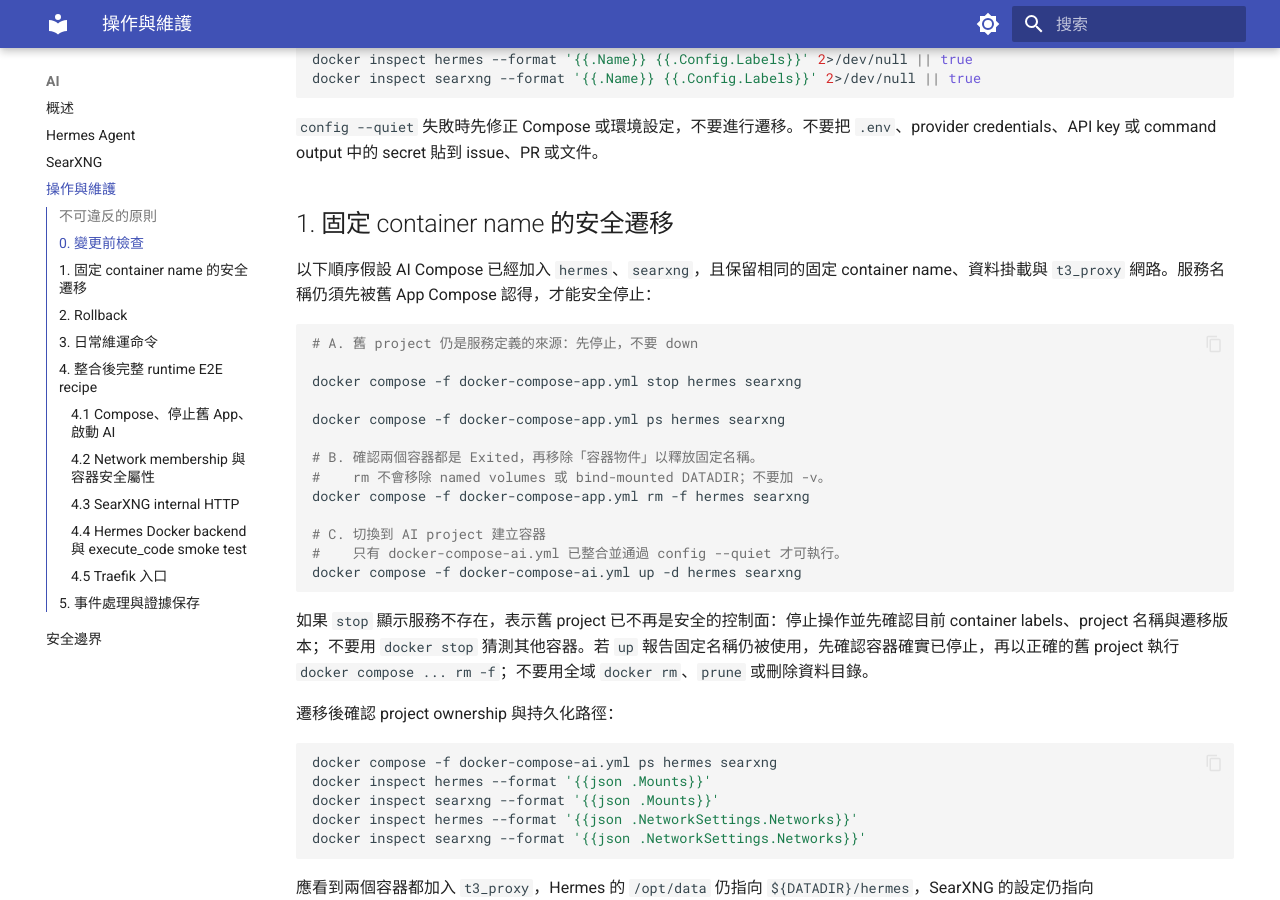
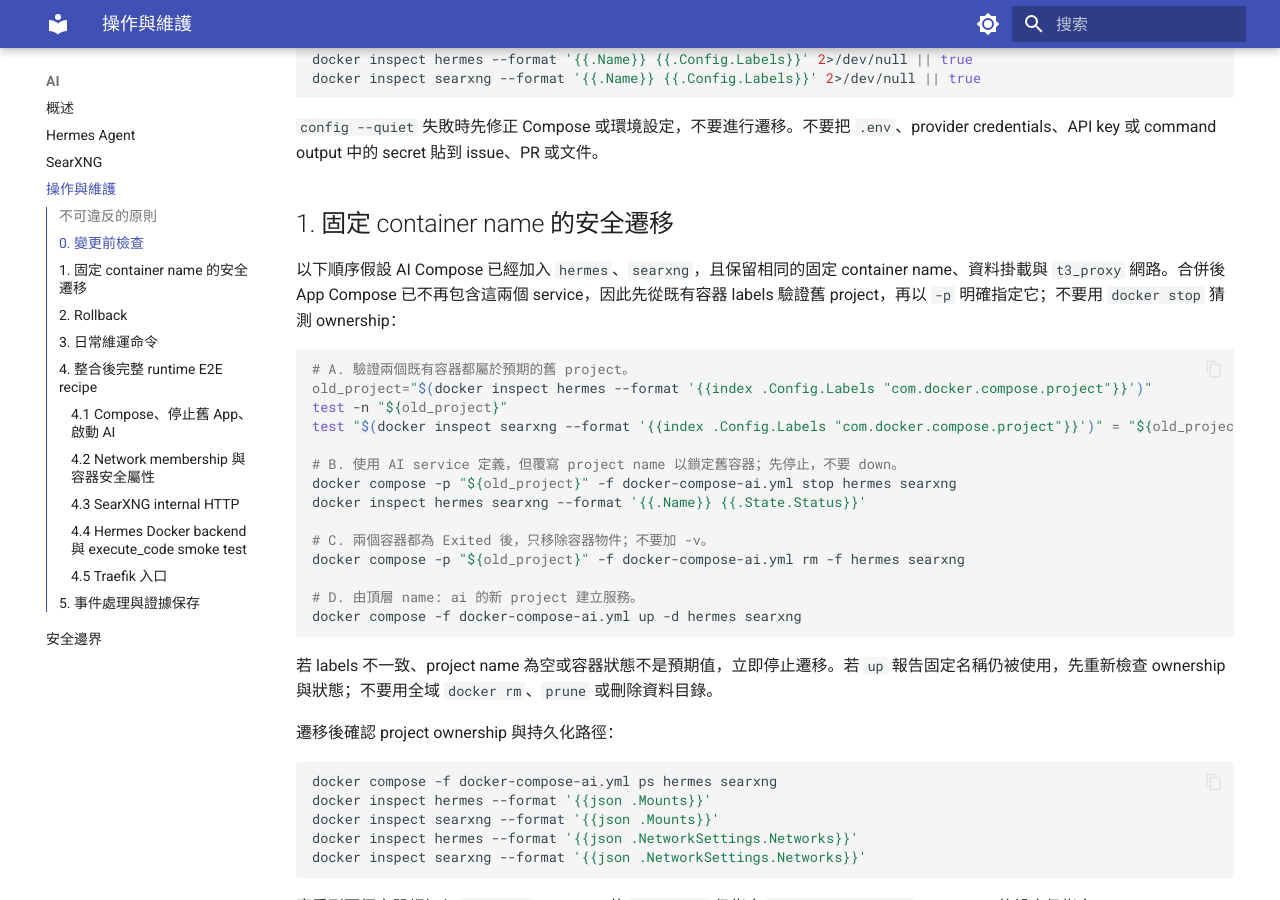
Before and after one commit to novis10813/home-server-setup, an MkDocs documentation site: the page built from docs/ai/operations.md, in a window 1280 px wide and 900 px high, scrolled down 849 px. Built offline with MkDocs 1.6.1 and Material for MkDocs 9.7.7, drawn with Linux system fonts in a browser that asks for light colours; some of the changed text lies outside the part shown.

Commit message:
fix(ai): align Hermes sandbox runtime paths
Co-Authored-By: Claude <noreply@anthropic.com>

````diff
--- a/docs/ai/operations.md
+++ b/docs/ai/operations.md
@@ -32,25 +32,26 @@ docker inspect searxng --format '{{.Name}} {{.Config.Labels}}' 2>/dev/null || tr
 
 ## 1. 固定 container name 的安全遷移
 
-以下順序假設 AI Compose 已經加入 `hermes`、`searxng`，且保留相同的固定 container name、資料掛載與 `t3_proxy` 網路。服務名稱仍須先被舊 App Compose 認得，才能安全停止：
+以下順序假設 AI Compose 已經加入 `hermes`、`searxng`，且保留相同的固定 container name、資料掛載與 `t3_proxy` 網路。合併後 App Compose 已不再包含這兩個 service，因此先從既有容器 labels 驗證舊 project，再以 `-p` 明確指定它；不要用 `docker stop` 猜測 ownership：
 
 ```bash
-# A. 舊 project 仍是服務定義的來源：先停止，不要 down
+# A. 驗證兩個既有容器都屬於預期的舊 project。
+old_project="$(docker inspect hermes --format '{{index .Config.Labels "com.docker.compose.project"}}')"
+test -n "${old_project}"
+test "$(docker inspect searxng --format '{{index .Config.Labels "com.docker.compose.project"}}')" = "${old_project}"
 
-docker compose -f docker-compose-app.yml stop hermes searxng
+# B. 使用 AI service 定義，但覆寫 project name 以鎖定舊容器；先停止，不要 down。
+docker compose -p "${old_project}" -f docker-compose-ai.yml stop hermes searxng
+docker inspect hermes searxng --format '{{.Name}} {{.State.Status}}'
 
-docker compose -f docker-compose-app.yml ps hermes searxng
+# C. 兩個容器都為 Exited 後，只移除容器物件；不要加 -v。
+docker compose -p "${old_project}" -f docker-compose-ai.yml rm -f hermes searxng
 
-# B. 確認兩個容器都是 Exited，再移除「容器物件」以釋放固定名稱。
-#    rm 不會移除 named volumes 或 bind-mounted DATADIR；不要加 -v。
-docker compose -f docker-compose-app.yml rm -f hermes searxng
-
-# C. 切換到 AI project 建立容器
-#    只有 docker-compose-ai.yml 已整合並通過 config --quiet 才可執行。
+# D. 由頂層 name: ai 的新 project 建立服務。
 docker compose -f docker-compose-ai.yml up -d hermes searxng
 ```
 
-如果 `stop` 顯示服務不存在，表示舊 project 已不再是安全的控制面：停止操作並先確認目前 container labels、project 名稱與遷移版本；不要用 `docker stop` 猜測其他容器。若 `up` 報告固定名稱仍被使用，先確認容器確實已停止，再以正確的舊 project 執行 `docker compose ... rm -f`；不要用全域 `docker rm`、`prune` 或刪除資料目錄。
+若 labels 不一致、project name 為空或容器狀態不是預期值，立即停止遷移。若 `up` 報告固定名稱仍被使用，先重新檢查 ownership 與狀態；不要用全域 `docker rm`、`prune` 或刪除資料目錄。
 
 遷移後確認 project ownership 與持久化路徑：
 
@@ -108,8 +109,17 @@ docker compose -f docker-compose-infrastructure.yml config --quiet
 docker compose -f docker-compose-app.yml config --quiet
 docker compose -f docker-compose-ai.yml config --quiet
 
-docker compose -f docker-compose-app.yml stop hermes searxng
-docker compose -f docker-compose-app.yml rm -f hermes searxng
+# Persist the sandbox data-plane network; the gateway resolved config overrides
+# a same-named terminal environment variable in the current Hermes release.
+docker exec hermes hermes config set \
+  terminal.docker_extra_args '["--network=ai_services"]'
+
+# If proxy.enabled is true, configure/start iron-proxy before execute_code.
+docker exec hermes hermes egress status
+# First setup only: docker exec hermes hermes egress setup --no-restart
+docker exec hermes hermes egress start
+
+# Follow section 1 to stop/remove the verified old project, then:
 docker compose -f docker-compose-ai.yml up -d hermes searxng
 ```
 
````
Also changed, not shown: docs/ai/hermes.md (+22 -10 lines), 1 other file.
